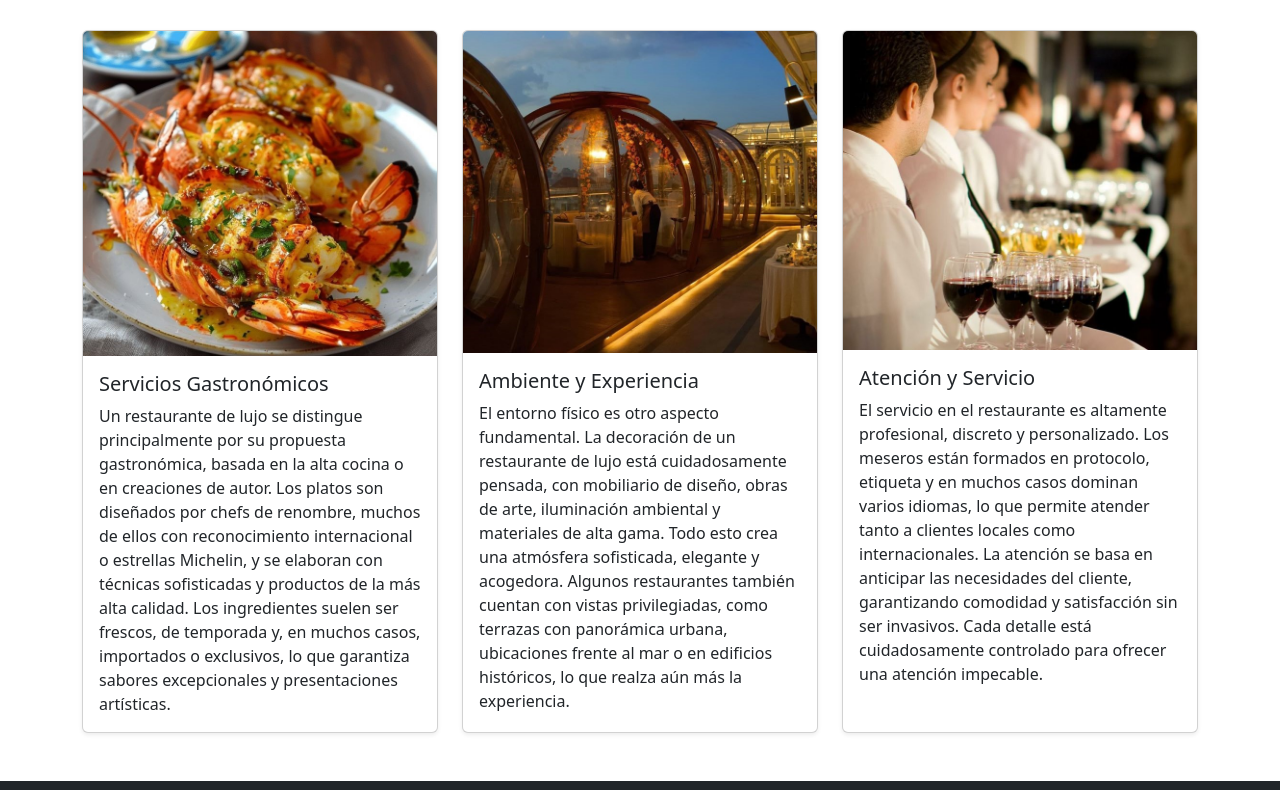
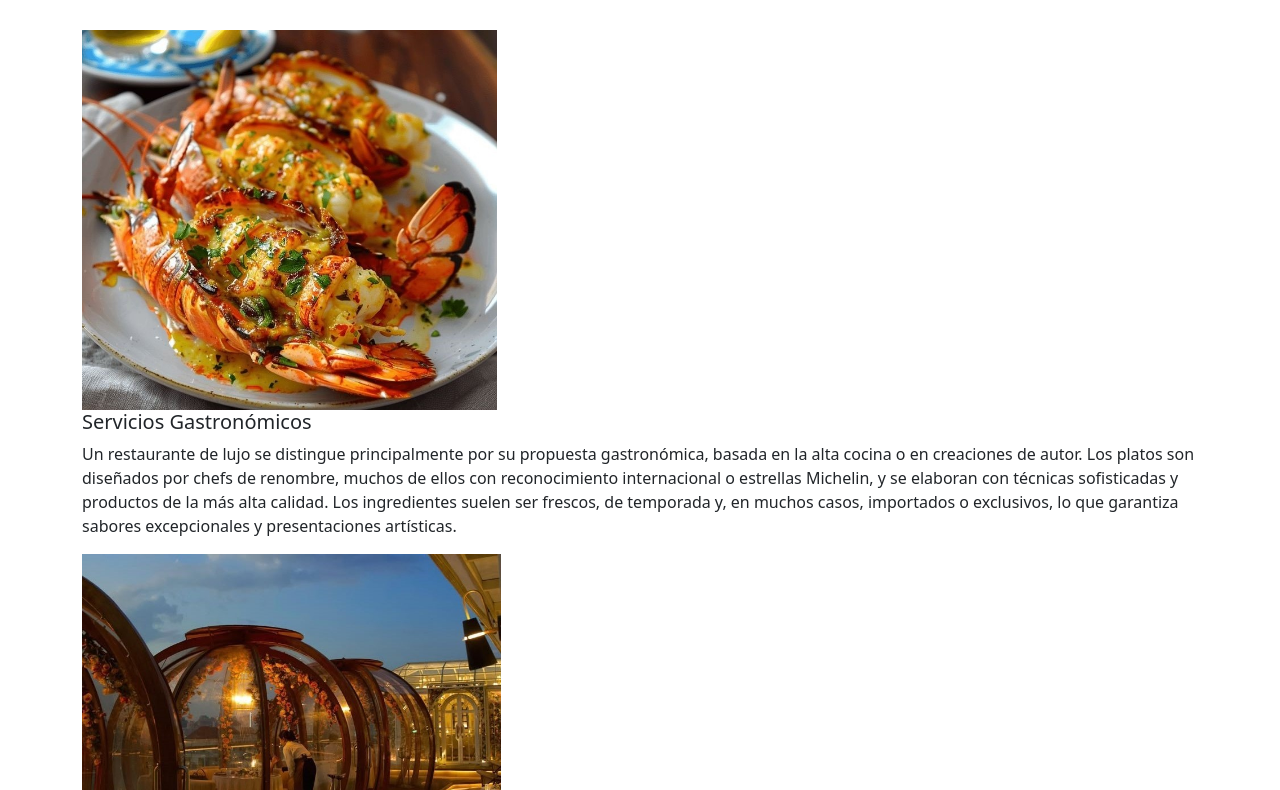
Before and after one commit to NICCCSAMUELCRL/sabor, a plain HTML site: page servicios.html in a window 1280 px wide. Shown: the part 160-950 px from the top of the page. Drawn offline with nearby package versions, Linux system fonts and the light colour scheme.

Commit message:
cargue servicios

```diff
--- a/css/estilos.css
+++ b/css/estilos.css
@@ -1,3 +1,3 @@
 .colorPrincipal {
-  background-color: #4dd3d8;
+  background-color: #4da5d8;
 }
--- a/servicios.html
+++ b/servicios.html
@@ -35,17 +35,11 @@
     <!-- Servicios con imagen y texto -->
     <section class="container py-5">
       <h2 class="text-center mb-5">Nuestros Servicios</h2>
-      <div class="row g-4">
-        <div class="col-md-4">
-          <div class="card h-100 shadow-sm">
-            <img
-              src="img/plato.1.1.jpg"
-              class="card-img-top"
-              alt="Gastronomía de alta calidad"
-            />
-            <div class="card-body">
-              <h5 class="card-title">Servicios Gastronómicos</h5>
-              <p class="card-text">
+
+            <img src="img/plato.1.1.jpg" alt="Servicios Gastronómicos" height="380"/>
+            <div class="section">
+              <h5>Servicios Gastronómicos</h5>
+              <p>
                 Un restaurante de lujo se distingue principalmente por su
                 propuesta gastronómica, basada en la alta cocina o en creaciones
                 de autor. Los platos son diseñados por chefs de renombre, muchos
@@ -58,16 +52,11 @@
             </div>
           </div>
         </div>
-        <div class="col-md-4">
-          <div class="card h-100 shadow-sm">
-            <img
-              src="img/rooftop.1.jpg"
-              class="card-img-top"
-              alt="Ambiente de lujo"
-            />
-            <div class="card-body">
-              <h5 class="card-title">Ambiente y Experiencia</h5>
-              <p class="card-text">
+
+            <img src="img/rooftop.1.jpg" alt="Servicios Gastronómicos" height="380"/>
+            <div class="section">
+            <h5>Ambiente y Experiencia</h5>
+
                 El entorno físico es otro aspecto fundamental. La decoración de
                 un restaurante de lujo está cuidadosamente pensada, con
                 mobiliario de diseño, obras de arte, iluminación ambiental y
@@ -80,12 +69,11 @@
             </div>
           </div>
         </div>
-        <div class="col-md-4">
-          <div class="card h-100 shadow-sm">
-            <img src="img/meseros.jpg" class="card-img-top" alt="Domicilio" />
-            <div class="card-body">
-              <h5 class="card-title">Atención y Servicio</h5>
-              <p class="card-text">
+
+            <img src="img/meseros.jpg" alt="Servicios Gastronómicos" height="380"/>
+            <div class="section">
+            <h5>Atención y Servicio</h5>
+
                 El servicio en el restaurante es altamente profesional, discreto
                 y personalizado. Los meseros están formados en protocolo,
                 etiqueta y en muchos casos dominan varios idiomas, lo que
```
Also changed, not shown: quienes-somos.html (+0 -33 lines).
